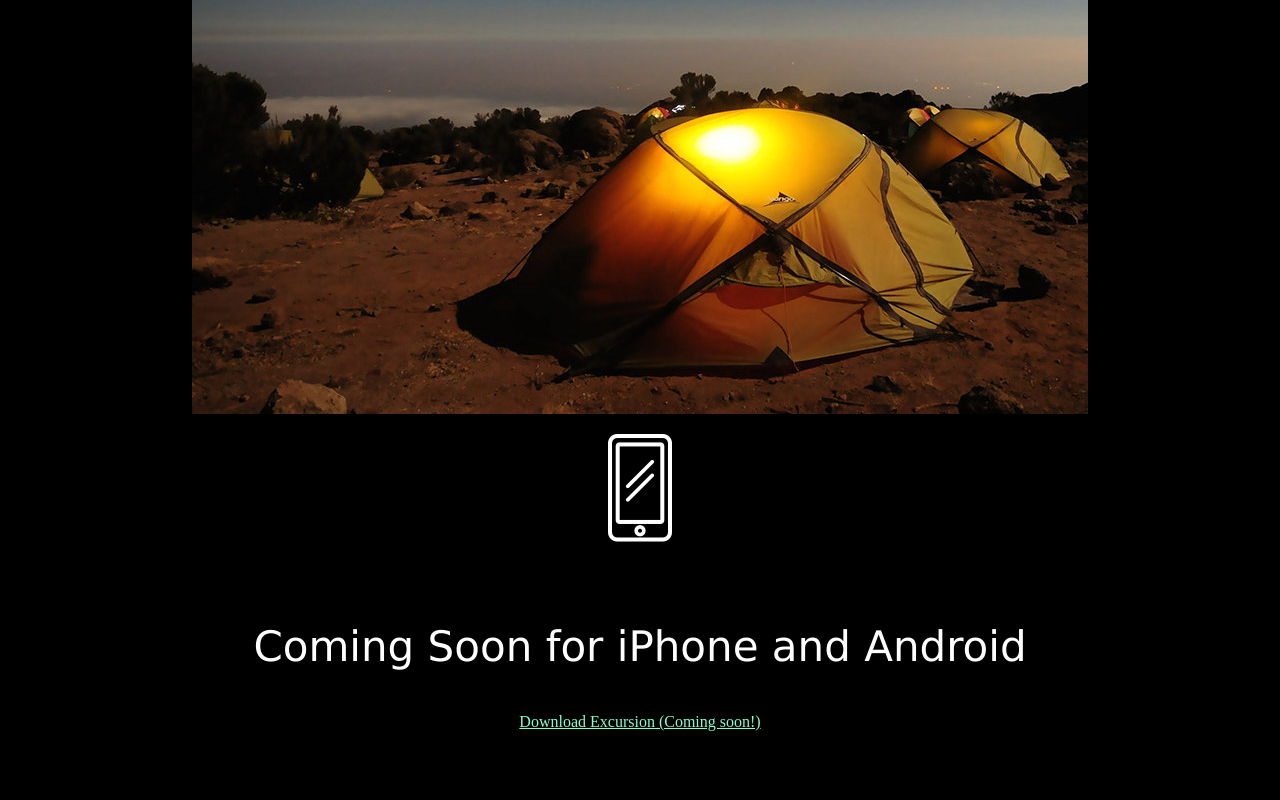
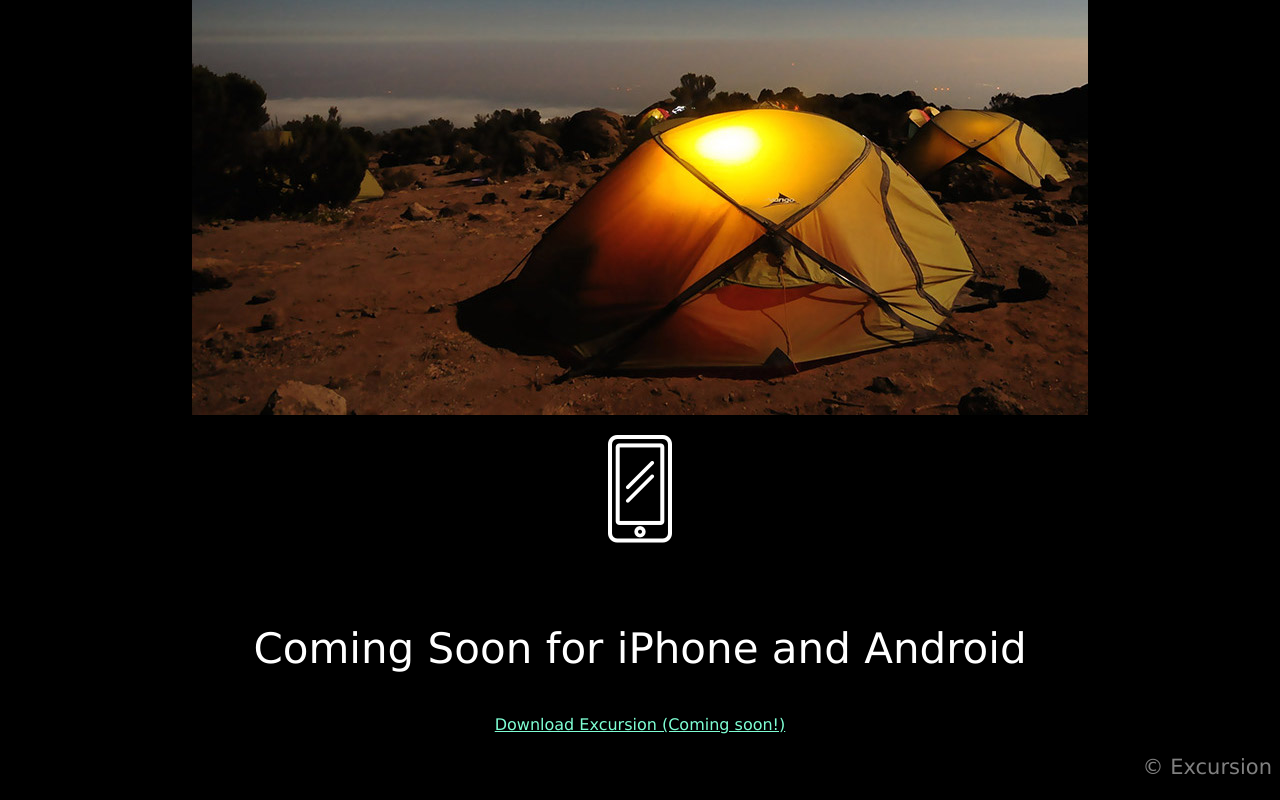
Before and after one commit to kctong385/excursion, a plain HTML site: page index.html in a window 1280 px wide. Shown: the part 621-1421 px from the top of the page. Before the commit the page ends 1360 px from the top, so only its background shows below. Drawn offline with Linux system fonts and the light colour scheme.

Commit message:
Add footer

```diff
--- a/index.html
+++ b/index.html
@@ -20,5 +20,9 @@
     <div>Icon</div>
     <p class="slogan">Coming Soon for iPhone and Android</p>
     <a href="#" class="support_text">Download Excursion (Coming soon!)</a>
+
+    <footer>
+      <p>&copy Excursion</p>
+    </footer>
   </body>
 </html>
--- a/resources/css/style.css
+++ b/resources/css/style.css
@@ -1,10 +1,16 @@
 body {
   background-color: black;
   text-align: center;
+  font-family: Verdana, Geneva, Tahoma, sans-serif;
+}
+
+footer p {
+  text-align: right;
+  color: gray;
+  font-size: 21px;
 }
 
 .top_header {
-  font-family: Verdana, Geneva, Tahoma, sans-serif;
   font-weight: normal;
   font-size: 50px;
   color: white;
@@ -16,14 +22,12 @@ body {
 }
 
 .slogan {
-  font-family: Verdana, Geneva, Tahoma, sans-serif;
   font-weight: 300;
   font-size: 42px;
   color: white;
 }
 
 .message {
-  font-family: Verdana, Geneva, Tahoma, sans-serif;
   font-size: 21px;
   color: gray;
 }
```
